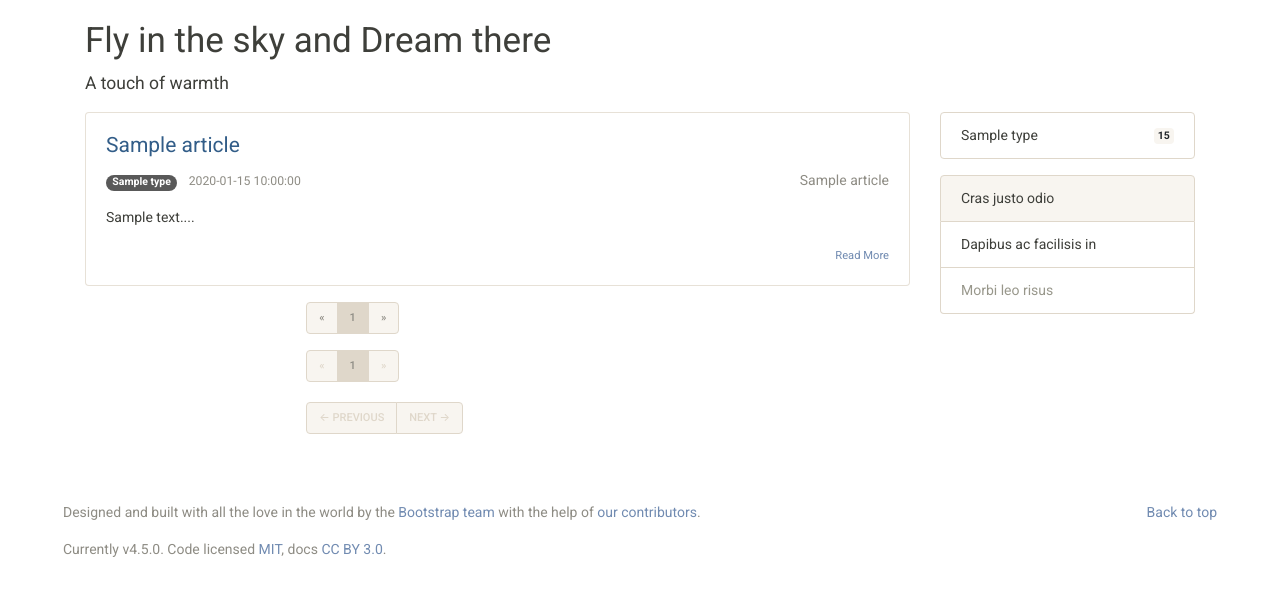
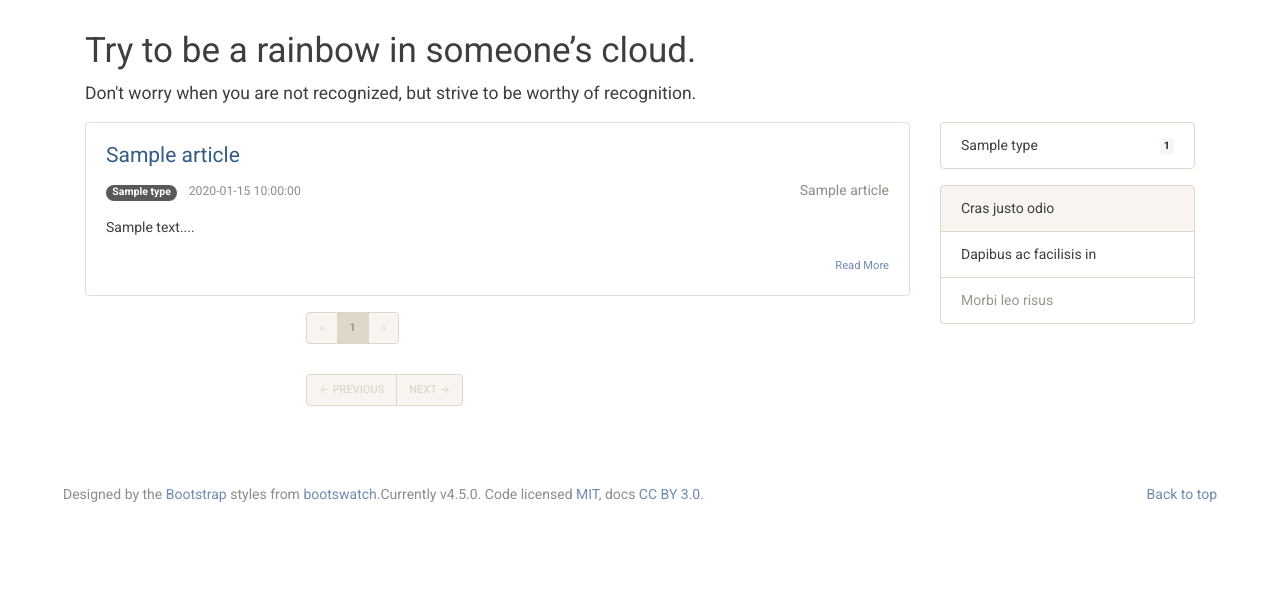
Before and after one commit to ChiaSang/MyBlog, a Flask app: page / in a window 1280 px wide. Shown: the part 54-650 px from the top of the page. Run offline with Flask 2, Linux system fonts and the light colour scheme; tables that the repository leaves empty hold one stand-in row (values such as "Sample post"); some libraries are stand-ins or nearby versions.

Commit message:
完善主页样式，Post页样式，添加博客类别，点赞，点击数目展示

```diff
--- a/Apps/article/model.py
+++ b/Apps/article/model.py
@@ -13,7 +13,7 @@ class ArticleType(db.Model):
 
 class Article(db.Model):
     id = db.Column(db.Integer, primary_key=True, autoincrement=True)
-    title = db.Column(db.String(50), nullable=False)
+    title = db.Column(db.String(64), nullable=False)
     content = db.Column(db.Text, nullable=False)
     create_time = db.Column(db.DateTime, default=datetime.now)
     click_num = db.Column(db.Integer, default=0)
--- a/Apps/user/model.py
+++ b/Apps/user/model.py
@@ -15,7 +15,7 @@ class User(db.Model, UserMixin):
     name = db.Column(db.String(32), nullable=False)
     passwd = db.Column(db.String(100), nullable=False)
     email = db.Column(db.String(64))
-    phone = db.Column(db.String(16), unique=True, nullable=False)
+    # phone = db.Column(db.String(16), unique=True, nullable=False)
     photo = db.Column(db.String(128))
     rtime = db.Column(db.DateTime, default=datetime.now)
 
--- a/Apps/user/view.py
+++ b/Apps/user/view.py
@@ -22,8 +22,6 @@ from faker import Faker
 user_bp = Blueprint('user', __name__)
 
 require_login_list = ['/usercenter', '/info', '/user/update', '/posts']
-
-fake = Faker('zh_CN')
 
 
 # if request_url in require_login_list:
@@ -75,7 +73,7 @@ def index():
 
     page = request.args.get('page', 1, type=int)
     pagination = Article.query.order_by(-Article.create_time).paginate(page=page, per_page=5)
-    type_num = Article.query.order_by(Article.type_id).all()
+    # type_num = Article.query.order_by(Article.type_id).all()
     types = ArticleType.query.all()
     # if current_user.is_authenticated:
     # #  request cookie to judge user whether login or not
@@ -87,7 +85,7 @@ def index():
     #     # 通过cookies判断首页登入状态
     # return render_template('index.html', username=current_user.name, types=types, pagination=pagination)
     # else:
-    return render_template('index.html', types=types, pagination=pagination, type_num=type_num)
+    return render_template('index.html', types=types, pagination=pagination)
 
 
 @user_bp.route('/register', methods=['GET', 'POST'])
@@ -102,12 +100,12 @@ def user_regist():
         email = rform.email.data
         passwd = rform.password.data
         repasswd = rform.confirm.data
-        phone = rform.phone.data
+        # phone = rform.phone.data
         user = User()
         user.name = username
         user.email = email
         user.passwd = generate_password_hash(passwd)
-        user.phone = phone
+        # user.phone = phone
         db.session.add(user)
         db.session.commit()
         # return redirect(url_for(user.user_center'))
@@ -144,22 +142,6 @@ def user_regist():
     #         return redirect(url_for('user.index'))
     #     else:
     #         return '密码不一致'
-
-
-@user_bp.route('/usercenter')
-@login_required
-def user_center():
-    print("=====================中心=====================\n\n", session.get('_id'), session.get('user_id'))
-
-    # if session.get('uid'):
-    if current_user.id:
-        # seuid = session.get('uid')  # 返回为字符串
-        # user = User.query.get(int(seuid))
-
-        cu_user = User.query.get(current_user.id)
-        return render_template('user/center.html', user=cu_user)
-    else:
-        return '未登入......'
 
 
 # @user_bp.route('/login', methods=['GET', 'POST'])
@@ -227,17 +209,6 @@ def user_logout():
     return render_template('index.html', types=types, pagination=pagination)
 
 
-@user_bp.route('/posts', methods=['GET', 'POST'])
-@login_required
-def posts_create():
-    print("=====================创建=====================\n\n", session.get('_id'), session.get('user_id'))
-
-    if request.method == 'POST':
-        # uid = request.cookies.get('uid')
-        if g.user:
-            return 'yes'
-    else:
-        pass
 
 
 #  =========================================================================
@@ -258,12 +229,12 @@ def user_update():
 
     if request.method == 'POST':
         username = request.form.get('username')
-        phone = request.form.get('phone')
+        # phone = request.form.get('phone')
         uid = request.form.get('id')
         email = request.form.get('email')
         ch_user = User.query.get(uid)
         ch_user.name = username
-        ch_user.phone = phone
+        # ch_user.phone = phone
         ch_user.email = email
         db.session.commit()
         return redirect(url_for('user.user_info'))
@@ -292,97 +263,102 @@ def user_info():
 
 
 #  =========================================================================
-@user_bp.route('/nav')
-def nav():
-    return render_template('navbar.html')
 
 
 @user_bp.route('/add')
 def add():
     print("=====================添加=====================\n\n", session.get('_id'), session.get('user_id'))
 
-    # ========================================
+    lang = ['en_US', 'zh_CN']
     db.drop_all()
     print("清楚成功!!!!!!!")
     db.create_all()
     print("创建成功!!!!!!!")
-    admin = User(name='admin', email=fake.email(), passwd=generate_password_hash('chiasang'), phone='13255556666')
-    db.session.add(admin)
-    db.session.commit()
-    count = 20
-    category = ArticleType(type_name='Default')
-    db.session.add(category)
-    for i in range(count):
-        category = ArticleType(type_name=fake.word())
+    for vir in range(0, 2):
+        # fake = Faker(lang[random.randint(0, 1)])
+        # ========================================
+        # admin = User(name='admin', email=fake.email(), passwd=generate_password_hash('chiasang'))
+        # db.session.add(admin)
+        # db.session.commit()
+        count = 20
+        category = ArticleType(type_name='Default')
         db.session.add(category)
-        try:
-            db.session.commit()
-        except IntegrityError:
-            db.session.rollback()
-    # ====
-    for i in range(count):
-        post = Article(
-            title=fake.sentence(),
-            content=fake.text(2000),
-            type_id=ArticleType.query.get(random.randint(1, ArticleType.query.count())).id,
-            love_num=random.randint(1, ArticleType.query.count()),
-            click_num=random.randint(1, 100),
-            create_time=fake.date_time_this_year()
-        )
+        for i in range(5):
+            fake = Faker(lang[random.randint(0, 1)])
+            category = ArticleType(type_name=fake.word())
+            db.session.add(category)
+            try:
+                db.session.commit()
+            except IntegrityError:
+                db.session.rollback()
+        # ====
+        for i in range(count):
+            fake = Faker(lang[random.randint(0, 1)])
+            post = Article(
+                title=fake.sentence(),
+                content=fake.text(2000),
+                type_id=ArticleType.query.get(random.randint(1, ArticleType.query.count())).id,
+                love_num=random.randint(1, ArticleType.query.count()),
+                click_num=random.randint(1, 100),
+                create_time=fake.date_time_this_year()
+            )
 
-        db.session.add(post)
-    db.session.commit()
-    # ====
-    for i in range(count):
-        comment = Comment(
-            author=fake.name(),
-            email=fake.email(),
-            comment=fake.sentence(),
-            create_time=fake.date_time_this_year(),
-            reviewed=True,
-            article_id=Article.query.get(random.randint(1, Article.query.count())).id
-        )
-        db.session.add(comment)
+            db.session.add(post)
+        db.session.commit()
+        # ====
+        for i in range(count):
+            fake = Faker(lang[random.randint(0, 1)])
+            comment = Comment(
+                author=fake.name(),
+                email=fake.email(),
+                comment=fake.sentence(),
+                create_time=fake.date_time_this_year(),
+                reviewed=True,
+                article_id=Article.query.get(random.randint(1, Article.query.count())).id
+            )
+            db.session.add(comment)
 
-    salt = int(count * 0.1)
-    for i in range(salt):
-        # unreviewed comments
-        comment = Comment(
-            author=fake.name(),
-            email=fake.email(),
-            comment=fake.sentence(),
-            create_time=fake.date_time_this_year(),
-            love_num=random.randint(1, ArticleType.query.count()),
-            reviewed=False,
-            article_id=Article.query.get(random.randint(1, Article.query.count())).id
-        )
-        db.session.add(comment)
+        salt = int(count * 0.1)
+        for i in range(salt):
+            # unreviewed comments
+            fake = Faker(lang[random.randint(0, 1)])
+            comment = Comment(
+                author=fake.name(),
+                email=fake.email(),
+                comment=fake.sentence(),
+                create_time=fake.date_time_this_year(),
+                love_num=random.randint(1, ArticleType.query.count()),
+                reviewed=False,
+                article_id=Article.query.get(random.randint(1, Article.query.count())).id
+            )
+            db.session.add(comment)
 
-        # from admin
-        comment = Comment(
-            author='Mima Kirigoe',
-            email='mima@example.com',
-            comment=fake.sentence(),
-            create_time=fake.date_time_this_year(),
-            from_admin=True,
-            reviewed=True,
-            article_id=Article.query.get(random.randint(1, Article.query.count())).id
-        )
-        db.session.add(comment)
-    db.session.commit()
+            # from admin
+            comment = Comment(
+                author='Mima Kirigoe',
+                email='mima@example.com',
+                comment=fake.sentence(),
+                create_time=fake.date_time_this_year(),
+                from_admin=True,
+                reviewed=True,
+                article_id=Article.query.get(random.randint(1, Article.query.count())).id
+            )
+            db.session.add(comment)
+        db.session.commit()
 
-    # replies
-    for i in range(salt):
-        comment = Comment(
-            author=fake.name(),
-            email=fake.email(),
-            comment=fake.sentence(),
-            create_time=fake.date_time_this_year(),
-            reviewed=True,
-            replied_id=Comment.query.get(random.randint(1, Comment.query.count())).id,
-            article_id=Article.query.get(random.randint(1, Article.query.count())).id
-        )
-        db.session.add(comment)
-    db.session.commit()
-    flash('信息添加成功', 'info')
+        # replies
+        for i in range(salt):
+            fake = Faker(lang[random.randint(0, 1)])
+            comment = Comment(
+                author=fake.name(),
+                email=fake.email(),
+                comment=fake.sentence(),
+                create_time=fake.date_time_this_year(),
+                reviewed=True,
+                replied_id=Comment.query.get(random.randint(1, Comment.query.count())).id,
+                article_id=Article.query.get(random.randint(1, Article.query.count())).id
+            )
+            db.session.add(comment)
+        db.session.commit()
+        flash('信息添加成功', 'info')
     return redirect(url_for('user.index'))
--- a/static/style.css
+++ b/static/style.css
@@ -1,11 +1,7 @@
 nav {
-    margin-bottom: 20px;
+    margin-bottom: 30px;
 }
 
-#card-title {
-    margin-bottom: 20px;
-    color: #3a3d46;
-}
 
 .border-soil {
     border-color: #f8f5f1;
@@ -19,6 +15,26 @@ a:hover {
     color: #867676;
 }
 
+#card-title {
+    margin-bottom: 20px;
+    color: #3a3d46;
+}
+
+#card-sub-info {
+    overflow: auto;
+    padding-bottom: 1rem;
+}
+
+#card-badge-pill {
+    background-color: #595959;
+    color: #ffffff;
+}
+
+#card-link-rm {
+    float: right;
+}
+
+
 /*a:hover {*/
 /*    color: #867676 !important;*/
 /*    text-decoration: underline*/
--- a/templates/user/center.html
+++ b/templates/article/new_post.html
@@ -8,7 +8,7 @@
         integrity="sha256-9/aliU8dGd2tb6OSsuzixeV4y/faTqgFtohetphbbj0=" crossorigin="anonymous"></script>
 {% block app_content %}
     <h3>Create Posts</h3>
-<form action="{{ url_for('user.posts_create') }}" method="POST">
+    <form action="{{ url_for('article.new_post') }}" method="POST">
         <div class="form-group">
             <label for="exampleFormControlInput1">Post Title</label>
             <input type="text" class="form-control" id="exampleFormControlInput1">
--- a/templates/base.html
+++ b/templates/base.html
@@ -43,8 +43,8 @@
 
                                 <a class="nav-item nav-link {% if request.endpoint == '/info' %} active {% endif %}"
                                    href="{{ url_for('user.user_info') }}">Info</a>
-                                <a class="nav-item nav-link {% if request.endpoint == 'user/center' %} active {% endif %}"
-                                   href="{{ url_for('user.user_center') }}">Center</a>
+                                <a class="nav-item nav-link {% if request.endpoint == '/article/new_post' %} active {% endif %}"
+                                   href="{{ url_for('article.new_post') }}">New</a>
                             {% else %}
 
                             {% endif %}
@@ -109,11 +109,11 @@
             <div class="container-fluid p-3 p-md-5">
                 <p class="float-lg-right"><a href="#top">Back to top</a></p>
                 {#                <button type="button" class="btn btn-primary disabled"><a href="#top">Back to top</a></button>#}
-                <p>Designed and built with all the love in the world by the <a href="/docs/4.5/about/team/">Bootstrap
-                    team</a> with the help of <a href="https://github.com/twbs/bootstrap/graphs/contributors">our
-                    contributors</a>.</p>
-                <p>Currently v4.5.0. Code licensed <a href="https://github.com/twbs/bootstrap/blob/main/LICENSE"
-                                                      target="_blank" rel="license noopener">MIT</a>, docs <a
+                <p>Designed by the <a href="/docs/4.5/about/team/">Bootstrap
+                </a> styles from <a href="https://bootswatch.com">
+                    bootswatch</a>.Currently v4.5.0. Code licensed <a
+                        href="https://github.com/twbs/bootstrap/blob/main/LICENSE"
+                        target="_blank" rel="license noopener">MIT</a>, docs <a
                         href="https://creativecommons.org/licenses/by/3.0/" target="_blank" rel="license noopener">CC BY
                     3.0</a>.</p>
             </div>
--- a/templates/index.html
+++ b/templates/index.html
@@ -24,8 +24,8 @@
     <div class="page-header" id="banner">
         <div class="row">
             <div class="col-md-9">
-                <h1>Fly in the sky and Dream there</h1>
-                <p class="lead">A touch of warmth</p>
+                <h1>Try to be a rainbow in someone’s cloud.</h1>
+                <p class="lead">Don't worry when you are not recognized, but strive to be worthy of recognition.</p>
             </div>
         </div>
     </div>
@@ -42,18 +42,19 @@
                 {% for article in pagination.items %}
                     <div class="card mb-3">
                         <div class="card-body">
-                            <a href="{{ url_for('article.post') }}?pid={{ article.id }}"><h4
-                                    class="card-title text-primary" style="color: #3a3d46">{{ article.title }}</h4></a>
-                            <div style="overflow: auto;padding-bottom: 1rem">
+                            <a href="{{ url_for('article.post') }}?pid={{ article.id }}">
+                                <h4 class="card-title text-primary">{{ article.title }}</h4>
+                            </a>
+                            <div id="card-sub-info">
                                 <span class="badge badge-pill"
-                                      style="background-color: #595959;color: #ffffff">{{ article.article_type.type_name }}</span>
+                                      id="card-badge-pill">{{ article.article_type.type_name }}</span>
                                 <small class="text-muted form-control-sm">{{ article.create_time }}</small>
                                 <span class="text-muted"
                                       style="display: inline-block;float: right">{{ article.title }}</span>
                             </div>
                             <p>{{ article.content[:255] }}...</p>
                             <a href="{{ url_for('article.post') }}?pid={{ article.id }}" class="card-link"
-                               style="float: right"><small>Read More</small></a>
+                               id="card-link-rm"><small>Read More</small></a>
                         </div>
                     </div>
 
@@ -86,23 +87,24 @@
             <!-- 一个Post-Card 样式调过 -->
 
             <div class="col-md-9 offset-md-3">
-                <ul class="pagination">
-                    <li class="page-item {% if not pagination.prev %}disabled{% endif %}">
-                        <a class="page-link"
-                           href="{{ url_for('user.index') }}?page={{ pagination.prev_num }}">&laquo;</a>
-                    </li>
-                    {% for p in range(1, pagination.pages + 1) %}
-                        <li class="page-item {% if pagination.page == p %}active{% endif %}">
-                            <a class="page-link" href="{{ url_for('user.index') }}?page={{ p }}">{{ p }}</a>
-                        </li>
-                    {% endfor %}
-                    <li class="page-item {% if not pagination.next %}disabled{% endif %}">
-                        <a class="page-link"
-                           href="{{ url_for('user.index') }}?page={{ pagination.next_num }}">&raquo;</a>
-                    </li>
-                </ul>
 
 
+                {#                <ul class="pagination">#}
+                {#                    <li class="page-item {% if not pagination.prev %}disabled{% endif %}">#}
+                {#                        <a class="page-link"#}
+                {#                           href="{{ url_for('user.index') }}?page={{ pagination.prev_num }}">&laquo;</a>#}
+                {#                    </li>#}
+                {#                    {% for p in range(1, pagination.pages + 1) %}#}
+                {#                        <li class="page-item {% if pagination.page == p %}active{% endif %}">#}
+                {#                            <a class="page-link" href="{{ url_for('user.index') }}?page={{ p }}">{{ p }}</a>#}
+                {#                        </li>#}
+                {#                    {% endfor %}#}
+                {#                    <li class="page-item {% if not pagination.next %}disabled{% endif %}">#}
+                {#                        <a class="page-link"#}
+                {#                           href="{{ url_for('user.index') }}?page={{ pagination.next_num }}">&raquo;</a>#}
+                {#                    </li>#}
+                {#                </ul>#}
+                {#            #}
                 {% from 'bootstrap/pagination.html' import render_pagination %}
                 {{ render_pagination(pagination, align='center') }}
 
@@ -122,7 +124,7 @@
                     {% for type in types %}
                         <li class="list-group-item d-flex justify-content-between align-items-center">
                             {{ type.type_name }}
-                            <span class="badge badge-light">15</span>
+                            <span class="badge badge-light">{{ type.articles|length }}</span>
                         </li>
                     {% endfor %}
                 {% else %}
```
Also changed, not shown: Apps/article/view.py (+14 -9 lines), Apps/user/form.py (+9 -9 lines), templates/article/post.html (+19 -5 lines), templates/user/register.html (+4 -4 lines). Lines whose indentation alone changed are shown as unchanged.
